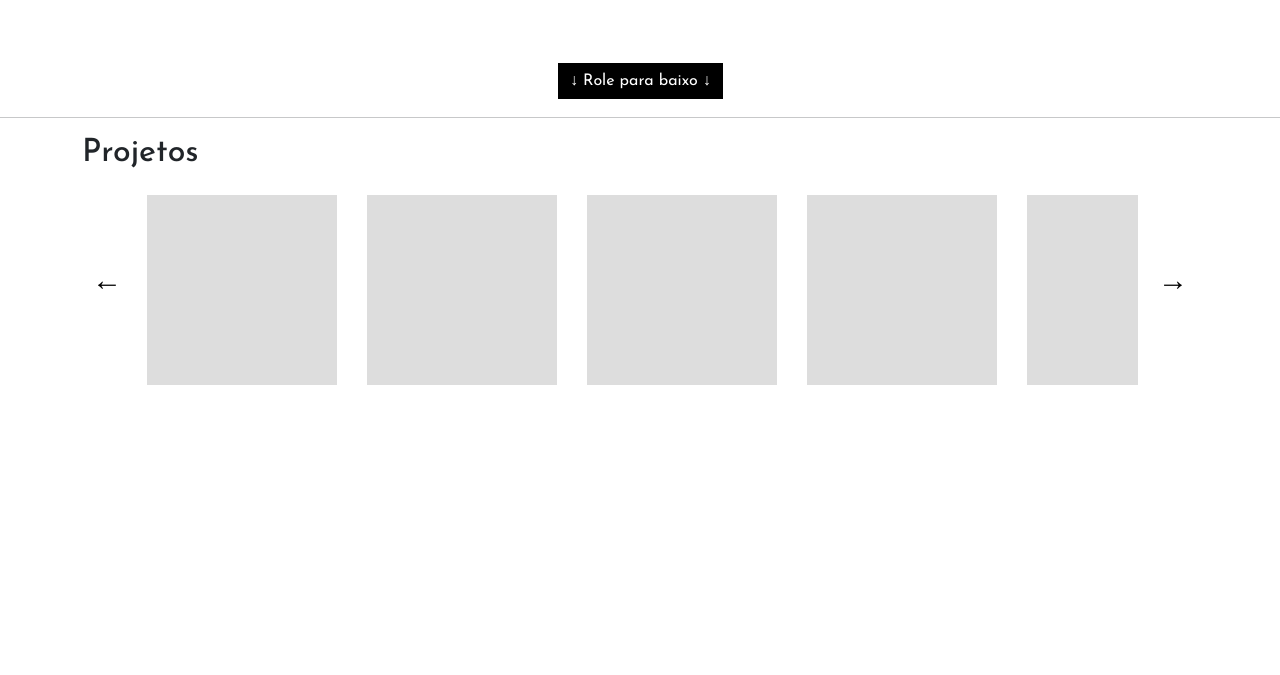
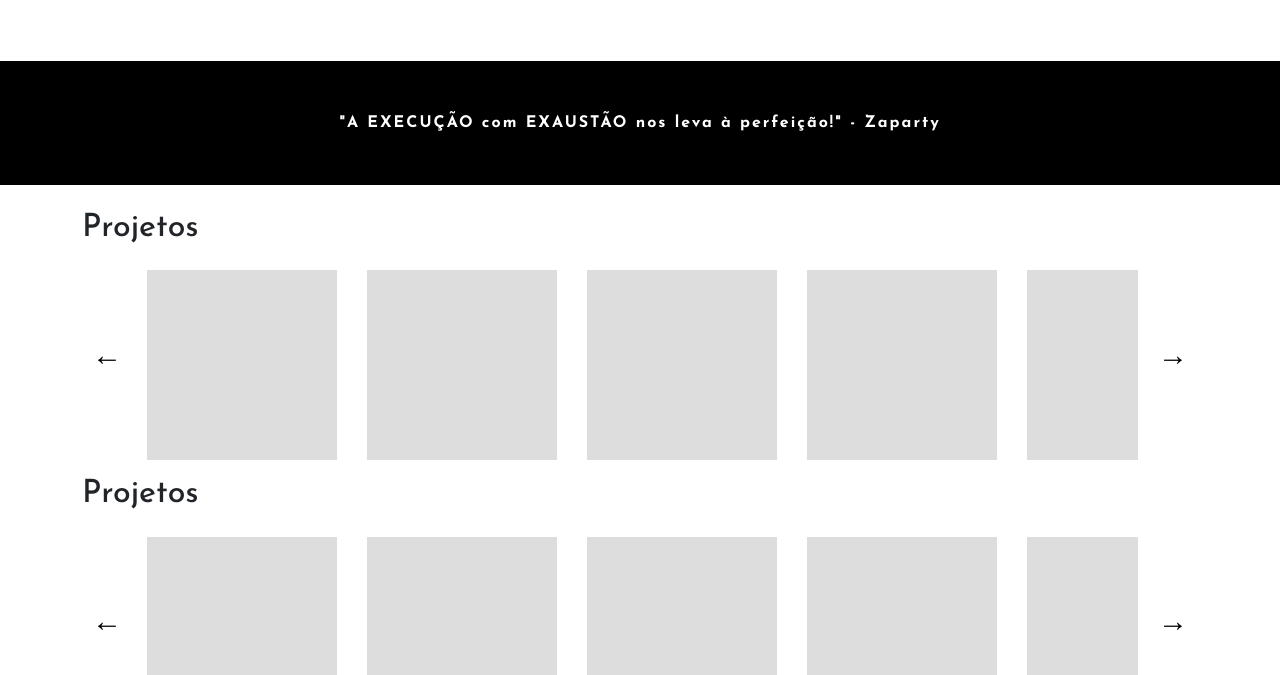
Before and after one commit to WilliamTrindade/williamtrindade.github.io, a plain HTML site: page index.html in a window 1280 px wide. Shown: the part 699-1374 px from the top of the page. Before the commit the page ends 1099 px from the top, so only its background shows below. Drawn offline with nearby package versions, Linux system fonts and the light colour scheme.

Commit message:
Update index.html

```diff
--- a/index.html
+++ b/index.html
@@ -65,22 +65,7 @@
             }
         }
 
-        .scroll-button-home {
-            border: none;
-            border: white 2px solid;
-            border-radius: 0;
-            background-color: black;
-            transform: translateX(-50%);
-            z-index: 1000;
-            animation-duration: 5s;
-            /* Define a duração da animação para 0.5s */
-        }
 
-        .scroll-button-home:hover {
-            color: black;
-            background-color: white;
-            border: black 2px solid;
-        }
 
         @media (max-width: 768px) {}
     </style>
@@ -117,19 +102,189 @@
             <br>
         </div>
 
-        <div class="container-fluid">
-            <div class="row">
-                <div class="col-md-12">
-                    <div style="text-align: center;">
-                        <a href="#"
-                            class="btn btn-primary scroll-button-home animate__animated animate__bounce animate__infinite"
-                            style="font-size: 100%;">
-                            ↓ Role para baixo ↓
-                        </a>
+        <div>
+            <style>
+                /* Estilo para a frase motivacional */
+                .motivational-quote {
+                    width: 100%;
+                    float: left;
+                    margin: 0;
+                    background-color: #000;
+                    /* Fundo preto */
+                    color: white;
+                    /* Texto branco */
+                    padding: 50px 20px;
+                    /* Espaçamento superior e inferior */
+                    text-align: center;
+                    /* Alinha o texto ao centro */
+                    font-family: 'Helvetica', sans-serif;
+                    /* Fonte limpa e moderna */
+                    font-size: 100%;
+                    /* Tamanho de fonte adequado */
+                    position: relative;
+                    overflow: hidden;
+                }
+
+                /* Efeito de animação para a frase */
+                .quote-text {
+                    margin: 0;
+                    position: relative;
+                    z-index: 1;
+                    letter-spacing: 2px;
+                    /* Aumenta o espaçamento entre as letras */
+                    opacity: 0;
+                    animation: fadeInUp 2s forwards;
+                    /* Animação de fade-in para cima */
+                    font-weight: bold;
+                    /* Deixa o texto mais forte */
+                }
+
+                /* Animação de fade-in com movimento para cima */
+                @keyframes fadeInUp {
+                    0% {
+                        opacity: 0;
+                        transform: translateY(30px);
+                    }
+
+                    100% {
+                        opacity: 1;
+                        transform: translateY(0);
+                    }
+                }
+            </style>
+            <div class="row m-0">
+                <div class="col-md-12" style="margin: 0;padding: 0;">
+                    <div class="motivational-quote">
+                        <p class="quote-text">
+                            "A EXECUÇÃO com EXAUSTÃO nos leva à perfeição!" - Zaparty
+                        </p>
                     </div>
                 </div>
             </div>
         </div>
+        <div>
+
+            <br>
+        </div>
+        <div class="container-fluid" style="float: left;">
+            <style>
+                /* Wrapper para conter os projetos e os botões */
+                .projects-wrapper {
+                    display: flex;
+                    align-items: center;
+                    position: relative;
+                    overflow: hidden;
+                    /* Oculta partes fora do wrapper */
+                    width: 100%;
+                    /* Ajuste conforme necessário */
+                    margin: 0 auto;
+                }
+
+                /* Botões de scroll */
+                .scroll-button {
+
+                    color: rgb(0, 0, 0);
+                    border: none;
+                    font-size: 30px;
+                    cursor: pointer;
+                    width: 50px;
+                    height: 50px;
+                    display: flex;
+                    align-items: center;
+                    justify-content: center;
+                    position: relative;
+                    z-index: 2;
+                    transition: background-color 0.3s ease;
+                }
+
+
+
+                /* Botão à esquerda */
+                .scroll-button.left {
+                    margin-right: 10px;
+                }
+
+                /* Botão à direita */
+                .scroll-button.right {
+                    margin-left: 10px;
+                }
+
+                /* Contêiner dos projetos */
+                .projects-container {
+                    display: flex;
+                    /* Alinha os projetos em linha */
+                    gap: 20px;
+                    /* Espaço entre os quadrados */
+                    overflow-x: scroll;
+                    /* Habilita o scroll horizontal */
+                    scroll-behavior: smooth;
+                    /* Scroll suave */
+                    width: 100%;
+                    /* Mantém o contêiner dentro do wrapper */
+                    padding: 10px 0;
+                    /* Espaçamento vertical */
+                }
+
+                /* Estilo dos projetos */
+                .project {
+                    flex: 0 0 200px;
+                    /* Mantém a largura fixa dos quadrados */
+                    height: 200px;
+                    /* Altura dos quadrados */
+                    background-color: #ddd;
+                    /* Fundo inicial */
+                    border: 5px solid white;
+                    /* Borda inicial */
+                    transition: border-color 0.3s ease;
+                    /* Transição suave */
+                }
+
+                .project:hover {
+                    border-color: black;
+                    /* Borda preta ao passar o mouse */
+                }
+            </style>
+
+            <div class="row">
+                <div class="col-md-12">
+                    <div>
+                        <div class="container">
+                            <h2>Projetos</h2>
+                            <div class="projects-wrapper">
+                                <div>
+                                    <p class="scroll-button left">&larr;</p>
+
+                                </div>
+                                <div class="projects-container">
+                                    <div class="project"></div>
+                                    <div class="project"></div>
+                                    <div class="project"></div>
+                                    <div class="project"></div>
+                                    <div class="project"></div>
+                                    <div class="project"></div>
+                                    <div class="project"></div>
+                                    <div class="project"></div>
+                                    <div class="project"></div>
+                                    <div class="project"></div>
+                                    <div class="project"></div>
+                                    <div class="project"></div>
+                                    <div class="project"></div>
+                                </div>
+                                <div>
+                                    <p class="scroll-button right">&rarr;</p>
+
+                                </div>
+                            </div>
+
+
+
+
+                        </div>
+                    </div>
+                </div>
+            </div>
+        </div>
+
         <div>
             <hr>
         </div>
```
